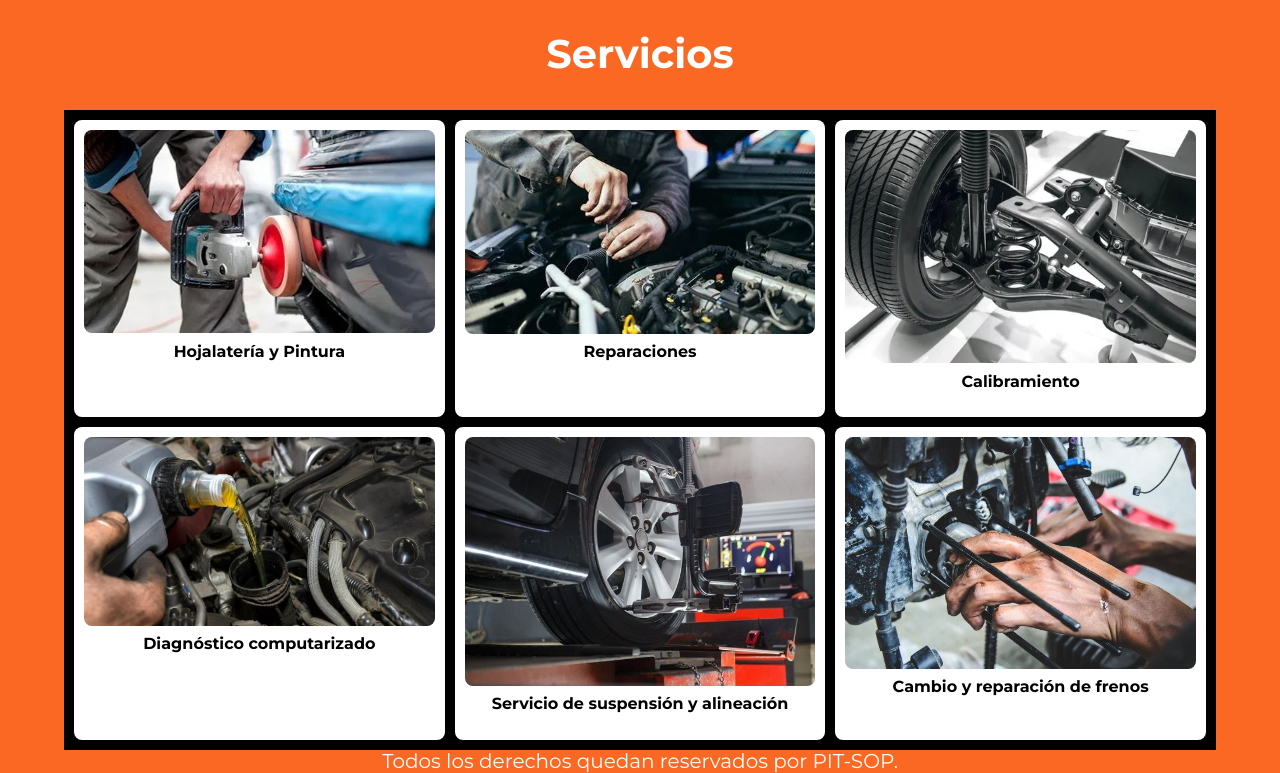
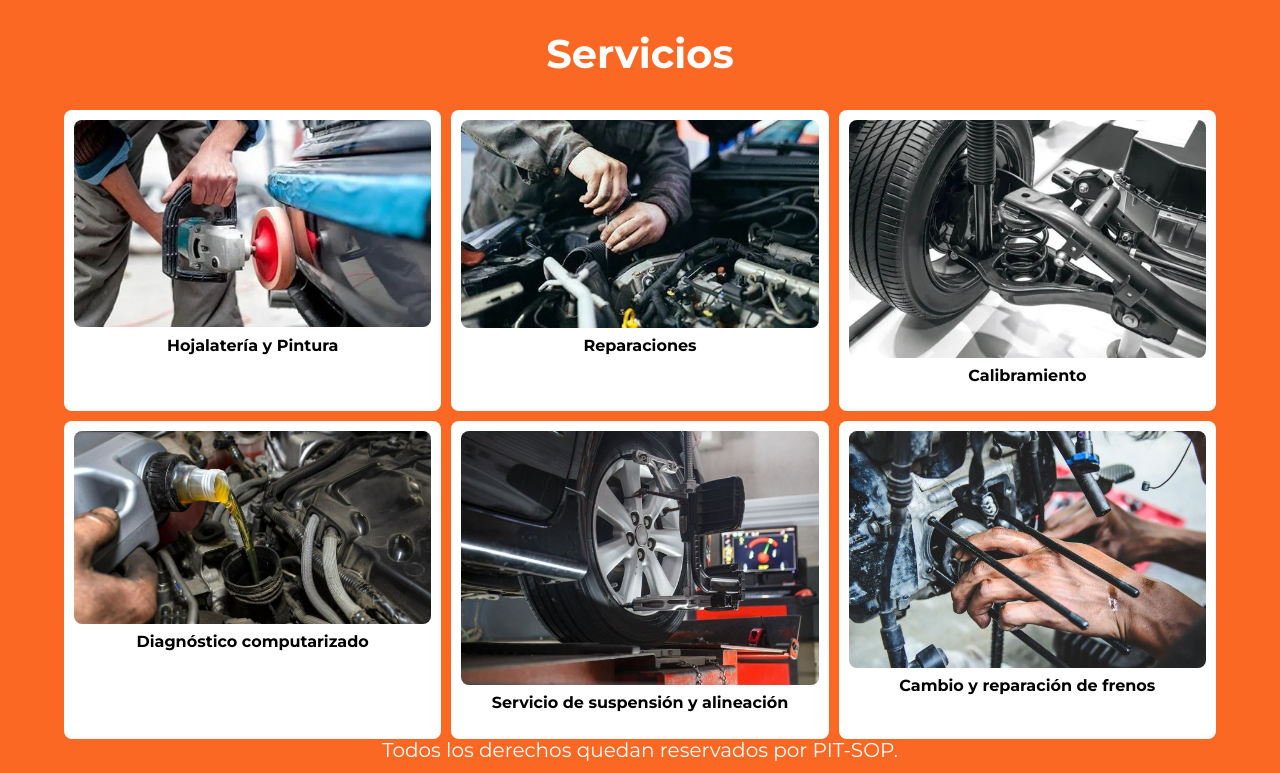
Before and after one commit to RoansPBs/PIT-STOP_1, a plain HTML site: page servicios.html in a window 1280 px wide. Shown: the part 1200-1973 px from the top of the page. Drawn offline with Linux system fonts and the light colour scheme.

Commit message:
Update styles.css

```diff
--- a/css/styles.css
+++ b/css/styles.css
@@ -124,8 +124,6 @@ h2{
     grid-template-columns: repeat(3, 1fr);
     grid-template-rows: auto;
     gap: 10px;
-    background-color: var(--negro);
-    padding: 1rem;
 }
 
 .servicios {
```
